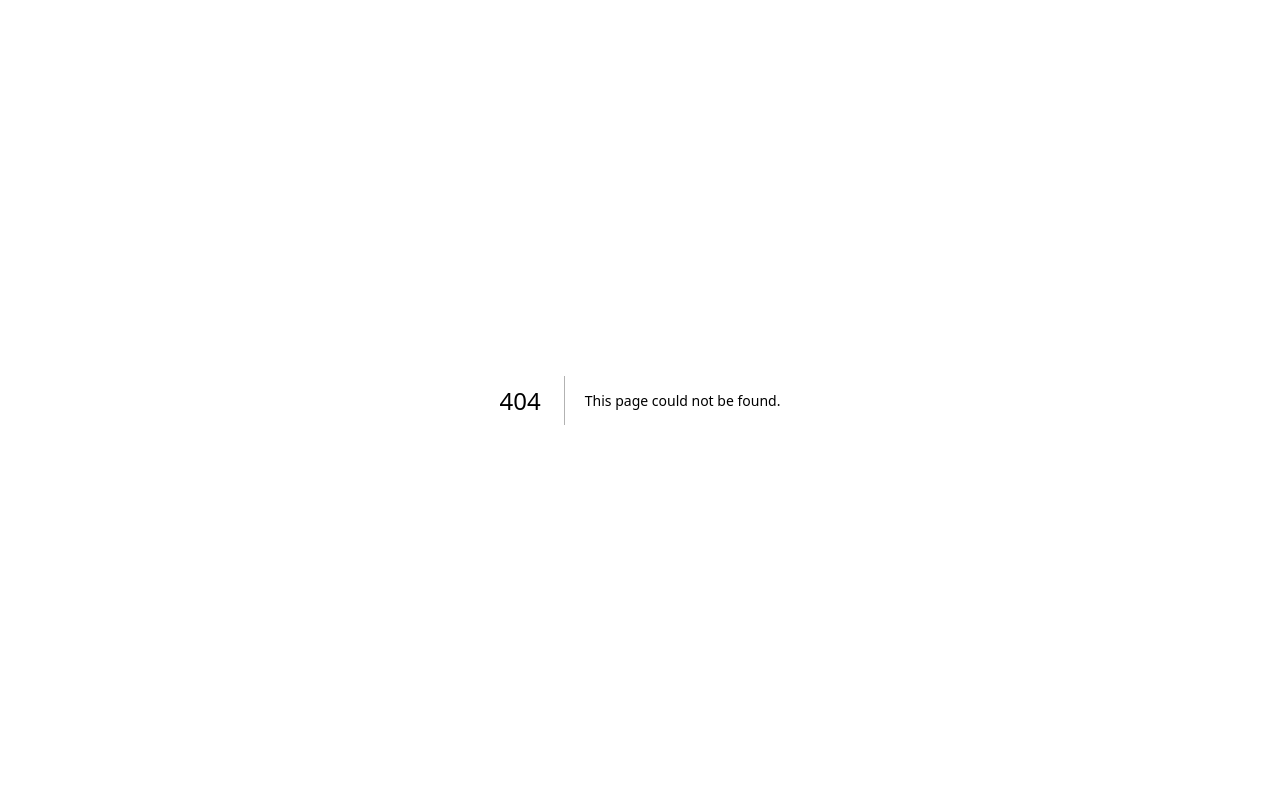
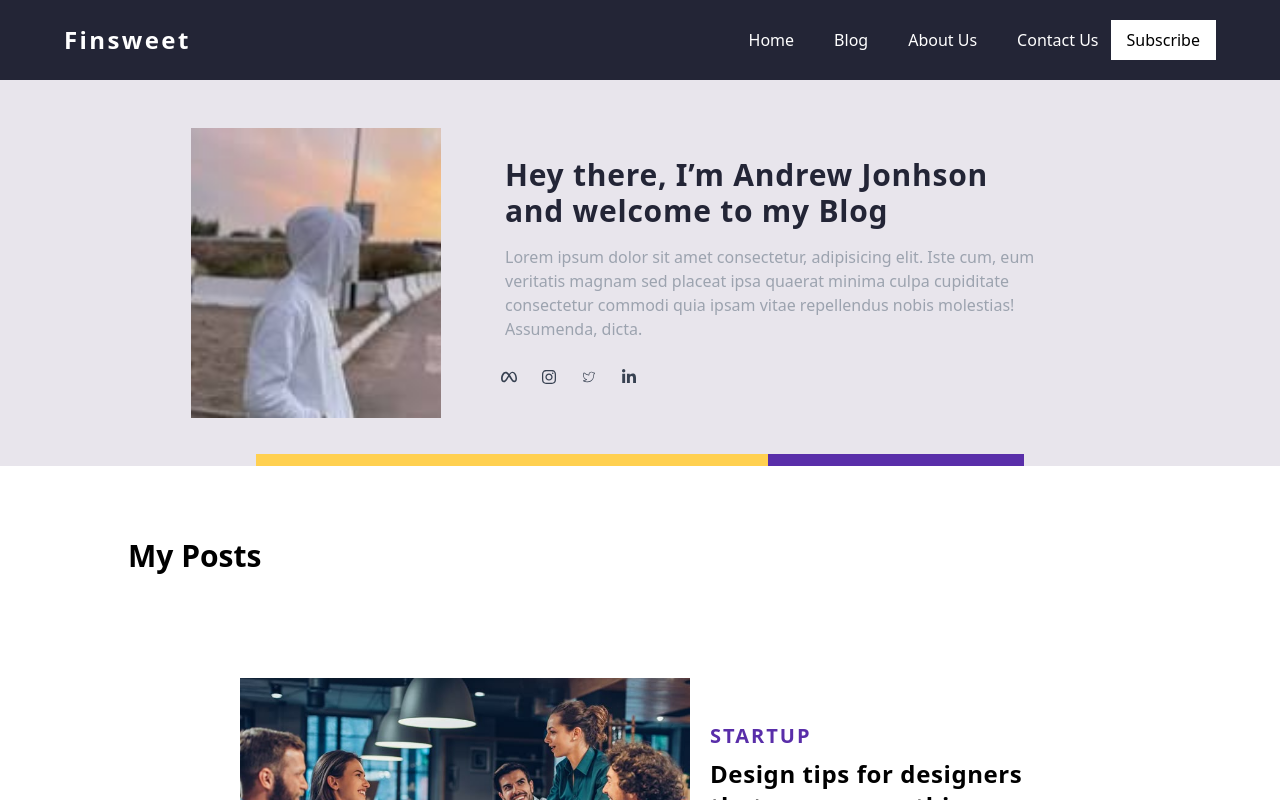
Before and after one commit to Abdelali-Fer/my_blog, a Next.js app: page /author in a window 1280 px wide. Before the commit this address had no page. Shown: the top 800 px of the page. Built offline with nearby package versions, Linux system fonts and the light colour scheme.

Commit message:
front-end finished

```diff
--- /dev/null
+++ b/app/author/page.tsx
@@ -0,0 +1,35 @@
+import AllPosts from '@/components/AllPosts'
+import AuthorHeader from '@/components/AuthorHeader'
+import Footer from '@/components/Footer'
+import Navbar from '@/components/NavBar'
+import OnePost from '@/components/OnePost'
+import React from 'react'
+
+function page() {
+    const Posts=[
+        {id:1,image:'/images/employs.jpeg'  ,category:'startup',title:'Design tips for designers that cover everything you need',description:'Lorem ipsum dolor sit amet consectetur adipisicing elit. Iure voluptatum minima illo, sunt vero, deleniti recusandae a'},
+        {id:2,image:'/images/employs.jpeg',category:'startup',title:'Design tips for designers that cover everything you need',description:'Lorem ipsum dolor sit amet consectetur adipisicing elit. Iure voluptatum minima illo, sunt vero, deleniti recusandae a'}
+    ]
+    return (
+        <div>
+            <Navbar/>
+            <AuthorHeader/>
+            <div className="w-full max-w-7xl mx-auto px-4 sm:px-6 md:px-32 py-8 md:my-10">
+                <h2 className="font-bold text-xl sm:text-2xl md:text-3xl text-center md:text-left">
+                    My Posts
+                </h2>
+            </div>
+            <div className='flex items-center justify-center'>
+                <div className='md:w-[65%] '>
+                    {Posts.map((item) => (
+                            <OnePost  id={item.id}  image={item.image} category={item.category} title={item.title} description={item.description}/>
+                    ))}
+                </div>
+            </div>
+            <Footer/>
+
+        </div>
+    )
+}
+
+export default page
--- a/app/contact/page.tsx
+++ b/app/contact/page.tsx
@@ -1,8 +1,15 @@
+import ContactForm from '@/components/ContactForm'
+import Footer from '@/components/Footer'
+import Navbar from '@/components/NavBar'
 import React from 'react'
 
 function Contact() {
   return (
-    <div>Contact</div>
+    <div>
+      <Navbar/>
+      <ContactForm/>
+      <Footer/>
+    </div>
   )
 }
 
--- /dev/null
+++ b/components/AuthorHeader.tsx
@@ -0,0 +1,45 @@
+import { FaMeta } from "react-icons/fa6";
+import { FaInstagram } from "react-icons/fa";
+import { CiTwitter } from "react-icons/ci";
+import { FaLinkedinIn } from "react-icons/fa";
+
+function AuthorHeader() {
+    return (
+        <div className='relative w-full mx-auto p-6 sm:p-12 h-auto flex flex-col sm:flex-row items-center justify-center bg-[#e8e5ec] gap-6'>
+
+    {/** Image en premier */}
+    <div className="bg-[url('/images/profile2.jpg')] w-[250px] h-[290px] bg-cover bg-center">
+    </div>
+
+    <div className=" ">
+        {/** Texte au centre */}
+        <div className="max-w-[660px] px-4 sm:max-w-[624px] sm:px-10 text-center sm:text-left ">
+            <h1 className="text-3xl font-bold mt-2 tracking-wide text-[#232536]">
+                Hey there, I’m Andrew Jonhson and welcome to my Blog
+            </h1>
+            <p className="mt-4 text-gray-400">
+                Lorem ipsum dolor sit amet consectetur, adipisicing elit. Iste cum, eum veritatis magnam sed placeat ipsa quaerat minima culpa cupiditate consectetur commodi quia ipsam vitae repellendus nobis molestias! Assumenda, dicta.
+            </p>
+        </div>
+
+        {/** Icônes des réseaux sociaux en dernier */}
+        <div className="flex items-center justify-center sm:justify-start mt-4 ml-0 md:ml-6 text-gray-700">
+            <FaMeta className='cursor-pointer m-3 hover:text-black' />
+            <FaInstagram className='cursor-pointer m-3 hover:text-black'/>
+            <CiTwitter className='cursor-pointer m-3 hover:text-black'/>
+            <FaLinkedinIn className='cursor-pointer m-3 hover:text-black'/>
+        </div>
+    </div>
+
+    {/** Décoration en bas */}
+    <div className="absolute bottom-0 left-0 w-[80%] h-3 flex justify-end">
+        <div className="bg-[#FFD050] w-1/2"></div>
+        <div className="bg-[#592EA9] w-1/4"></div>
+    </div>
+
+</div>
+
+    )
+}
+
+export default AuthorHeader
--- /dev/null
+++ b/components/ContactForm.tsx
@@ -0,0 +1,47 @@
+import React from "react";
+
+const ContactForm = () => {
+  return (
+    <div className="max-w-2xl mx-auto p-6 sm:p-12">
+      {/* Title Section */}
+      <div className="text-center">
+        <p className="text-sm uppercase font-medium text-[#232536] ">Contact Us</p>
+        <h2 className="text-3xl font-bold mt-2 text-[#232536] ">Let’s Start a Conversation</h2>
+        <p className="text-gray-600 mt-2">
+          Lorem ipsum dolor sit amet, consectetur adipiscing elit, sed do eiusmod tempor incididunt.
+        </p>
+      </div>
+
+      {/* Contact Info Section */}
+      <div className="bg-[#592EA9] text-white rounded-md mt-6 p-6 flex flex-col sm:flex-row justify-between">
+        <div>
+          <p className="text-sm">Working Hours</p>
+          <p className="font-bold">Monday To Friday</p>
+          <p className="font-bold">9:00 AM to 8:00 PM</p>
+          <p className="text-sm mt-1">Our Support Team is available 24/7</p>
+        </div>
+        <div className="mt-4 sm:mt-0">
+          <p className="text-sm">Contact Us</p>
+          <p className="font-bold">020 7993 2905</p>
+          <p className="font-bold">hello@finsweet.com</p>
+        </div>
+      </div>
+
+      {/* Form Section */}
+      <form className="mt-6 space-y-4">
+        <input type="text" placeholder="Full Name" className="w-full p-3 border rounded-md" />
+        <input type="email" placeholder="Your Email" className="w-full p-3 border rounded-md" />
+        <select className="w-full p-3 border rounded-md">
+          <option>Query Related</option>
+          <option>General Inquiry</option>
+          <option>Support</option>
+          <option>Feedback</option>
+        </select>
+        <textarea placeholder="Message" className="w-full p-3 border rounded-md h-32"></textarea>
+        <button className="w-full bg-[#FFD050] text-[#232536] p-3 rounded-md font-bold">Send Message</button>
+      </form>
+    </div>
+  );
+};
+
+export default ContactForm;
--- a/components/NavBar.tsx
+++ b/components/NavBar.tsx
@@ -42,7 +42,7 @@ const Navbar = () => {
               </li>
             ))}
           </ul>
-          <Link href="/" className="ml-3">
+          <Link href="/author" className="ml-3">
             <button className="px-4 py-2 text-black bg-white">Subscribe</button>
           </Link>
         </div>
```
Also changed, not shown: public/images/avatar15.jpg (added), public/images/profile2.jpg (added).
